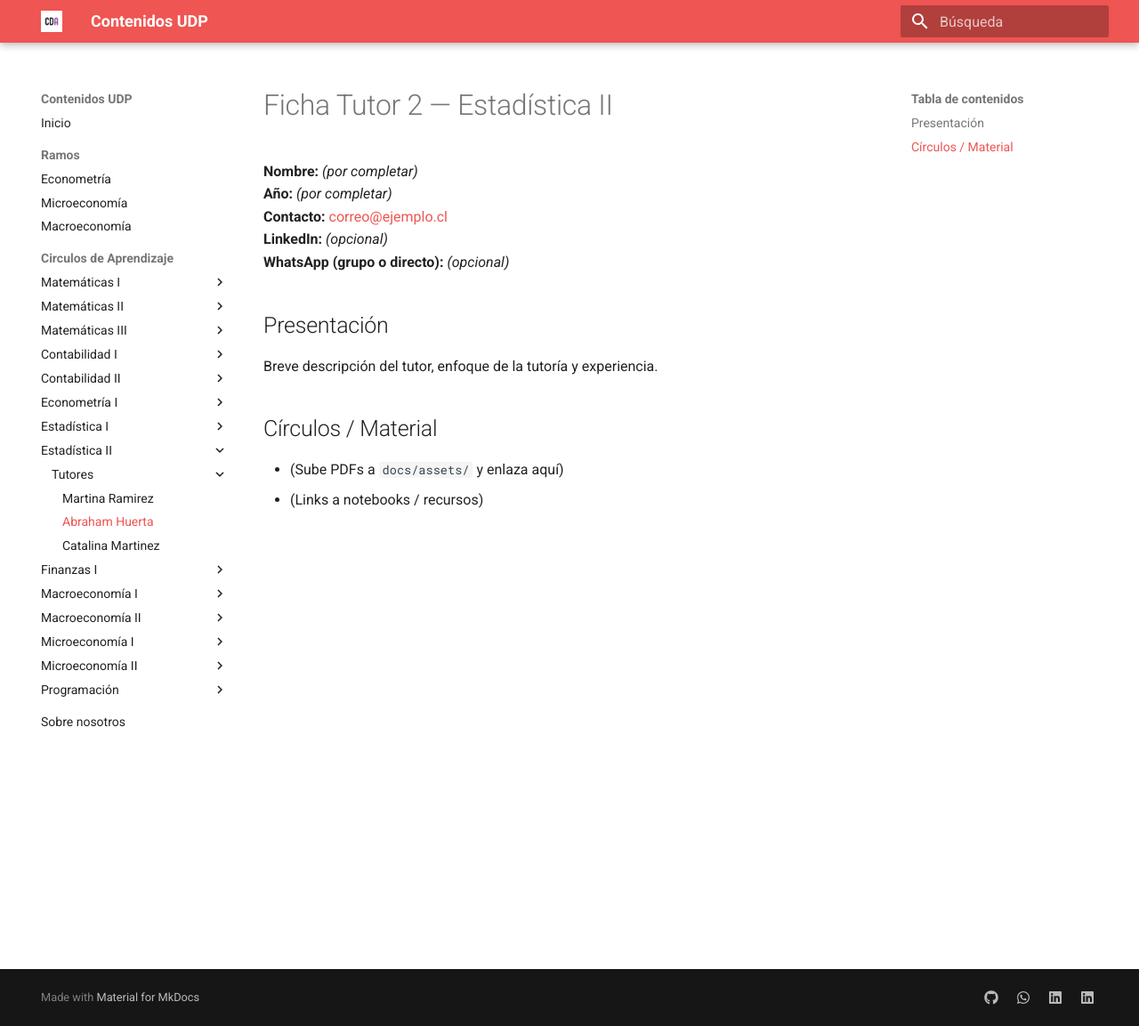
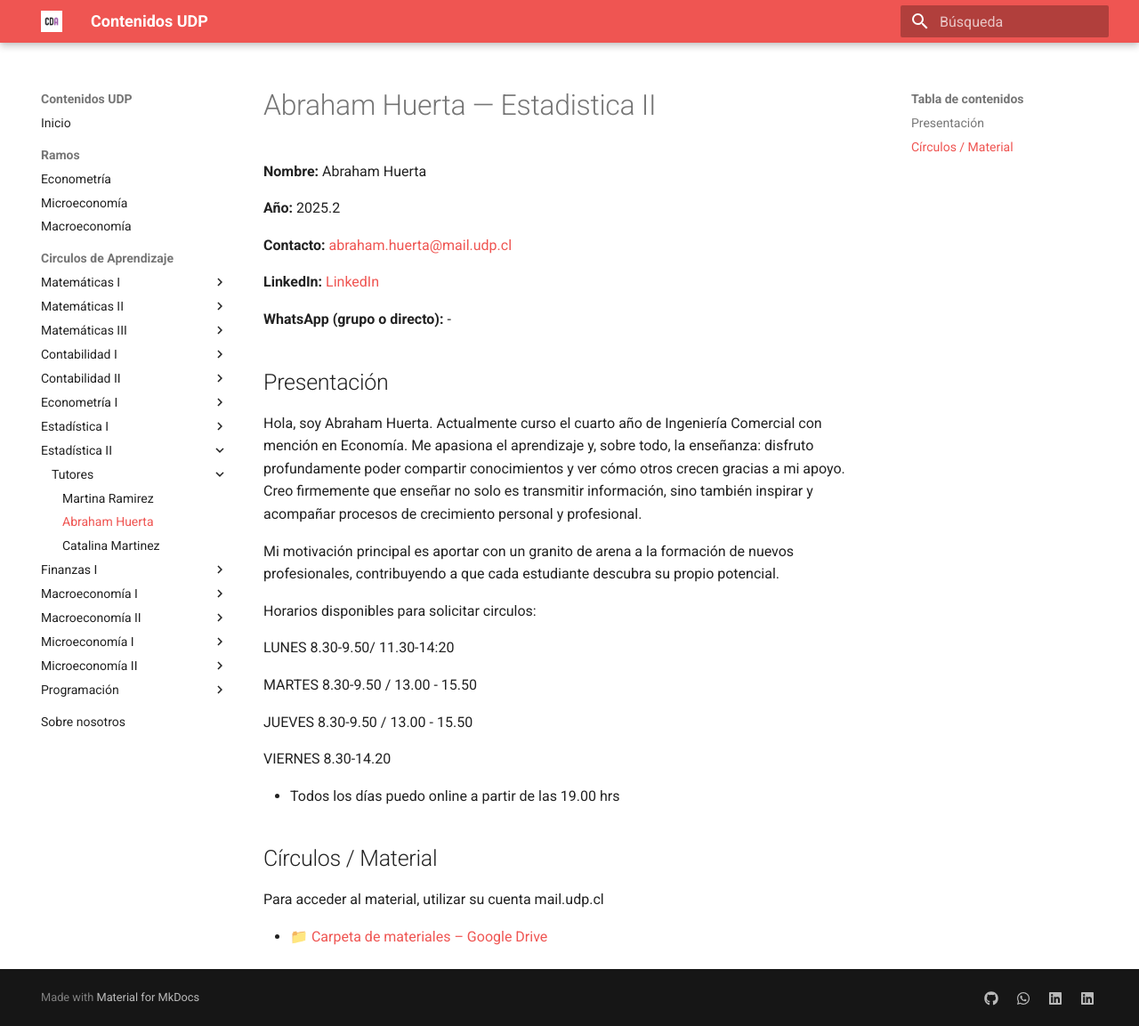
Before and after one commit to cda-fae/cda-fae, an MkDocs documentation site: the page built from docs/tutorias/estadistica-2/tutores/tutor2.md, in a window 1280 px wide and 1153 px high. Shown: the whole window at 89% size. Built offline with MkDocs 1.6.1 and Material for MkDocs 9.7.7, drawn with Linux system fonts in a browser that asks for light colours.

Commit message:
perfil abraham est2

```diff
--- a/docs/tutorias/estadistica-2/tutores/tutor2.md
+++ b/docs/tutorias/estadistica-2/tutores/tutor2.md
@@ -1,14 +1,34 @@
-# Ficha Tutor 2 — Estadística II
+# Abraham Huerta — Estadistica II
 
-**Nombre:** _(por completar)_
-**Año:** _(por completar)_
-**Contacto:** [correo@ejemplo.cl](mailto:correo@ejemplo.cl)
-**LinkedIn:** _(opcional)_
-**WhatsApp (grupo o directo):** _(opcional)_
+**Nombre:** Abraham Huerta
+
+**Año:** 2025.2
+
+**Contacto:** [abraham.huerta@mail.udp.cl](mailto:abraham.huerta@mail.udp.cl?subject=Consulta%20Tutor%C3%ADas%20Matematicas3%20I)
+
+**LinkedIn:** [LinkedIn](https://www.linkedin.com/in/abrahamantoniohuertamiranda?utm_source=share&utm_campaign=share_via&utm_content=profile&utm_medium=ios_app)
+
+**WhatsApp (grupo o directo):** -
 
 ## Presentación
-Breve descripción del tutor, enfoque de la tutoría y experiencia.
+Hola, soy Abraham Huerta.
+Actualmente curso el cuarto año de Ingeniería Comercial con mención en Economía. Me apasiona el aprendizaje y, sobre todo, la enseñanza: disfruto profundamente poder compartir conocimientos y ver cómo otros crecen gracias a mi apoyo. Creo firmemente que enseñar no solo es transmitir información, sino también inspirar y acompañar procesos de crecimiento personal y profesional.
+
+Mi motivación principal es aportar con un granito de arena a la formación de nuevos profesionales, contribuyendo a que cada estudiante descubra su propio potencial.
+
+Horarios disponibles para solicitar circulos:
+
+LUNES 8.30-9.50/ 11.30-14:20
+
+MARTES 8.30-9.50 / 13.00 - 15.50
+
+JUEVES 8.30-9.50 / 13.00 - 15.50
+
+VIERNES 8.30-14.20
+
+* Todos los días puedo online a partir de las 19.00 hrs
 
 ## Círculos / Material
-- (Sube PDFs a `docs/assets/` y enlaza aquí)
-- (Links a notebooks / recursos)
+Para acceder al material, utilizar su cuenta mail.udp.cl
+
+-  📁 [Carpeta de materiales – Google Drive](https://drive.google.com/drive/folders/1IssdgLtwN7kfGPEaEsrimWyRkl6YZdZw?usp=sharing)
```
